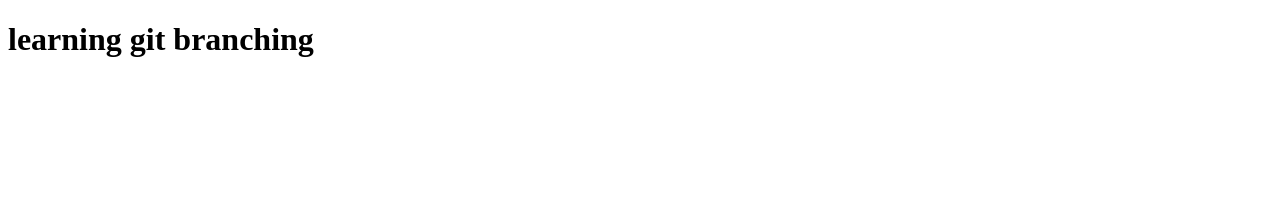
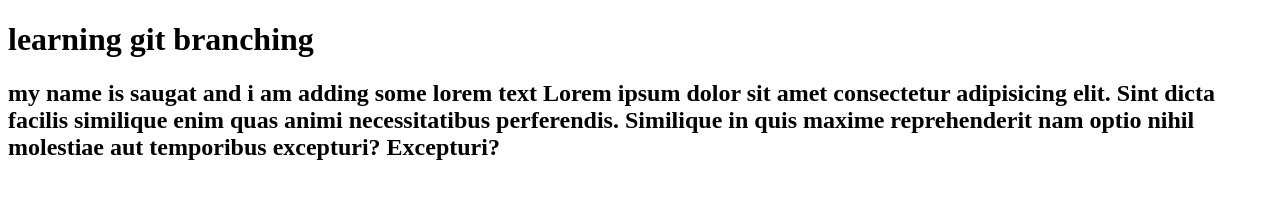
Before and after one commit to Saugat-Baidwar/Gitlearning, a plain HTML site: page index.html in a window 1280 px wide. Drawn offline with Linux system fonts and the light colour scheme.

Commit message:
adding new text

```diff
--- a/index.html
+++ b/index.html
@@ -7,5 +7,11 @@
   </head>
   <body>
     <h1>learning git branching</h1>
+    <h2>
+      my name is saugat and i am adding some lorem text Lorem ipsum dolor sit
+      amet consectetur adipisicing elit. Sint dicta facilis similique enim quas
+      animi necessitatibus perferendis. Similique in quis maxime reprehenderit
+      nam optio nihil molestiae aut temporibus excepturi? Excepturi?
+    </h2>
   </body>
 </html>
```
Also changed, not shown: 1 other file.
